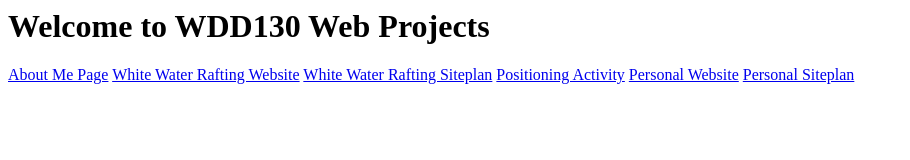
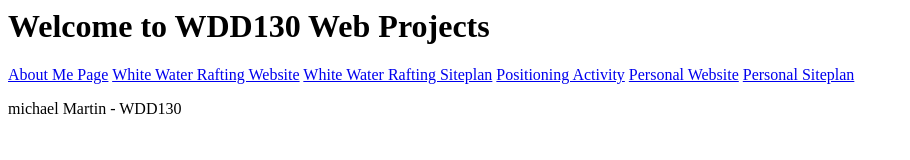
Before and after one commit to mike-j-martin/WDD-130, a plain HTML site: page index.html in a window 1280 px wide. Shown: the whole page, without its empty margins (0-910 px from the left). Drawn offline with Linux system fonts and the light colour scheme.

Commit message:
added paragraph to home page

```diff
--- a/index.html
+++ b/index.html
@@ -7,3 +7,4 @@
   <a href="#">Personal Website</a>
   <a href="#">Personal Siteplan</a>
 </nav>
+<p>michael Martin - WDD130</p>
```
